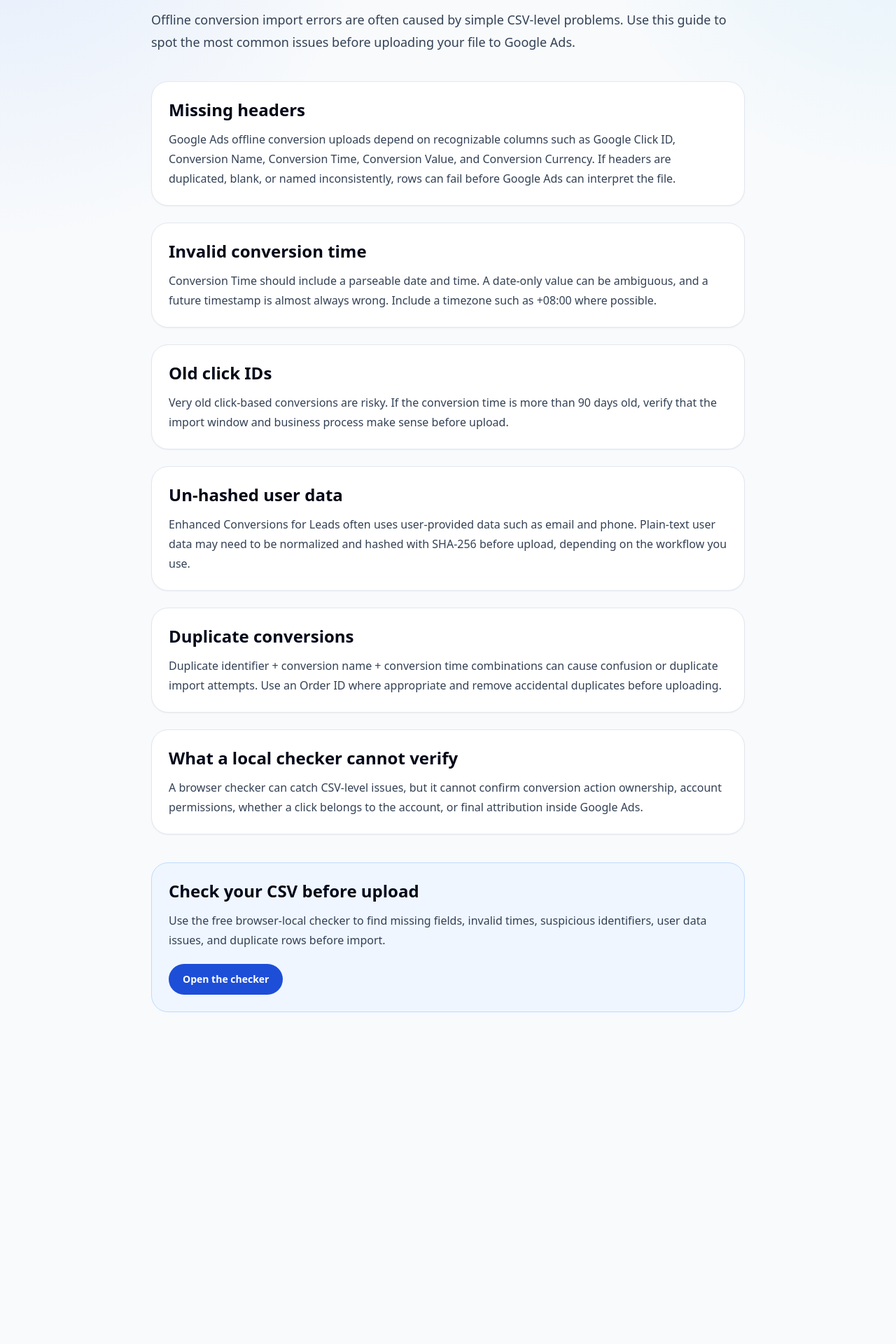
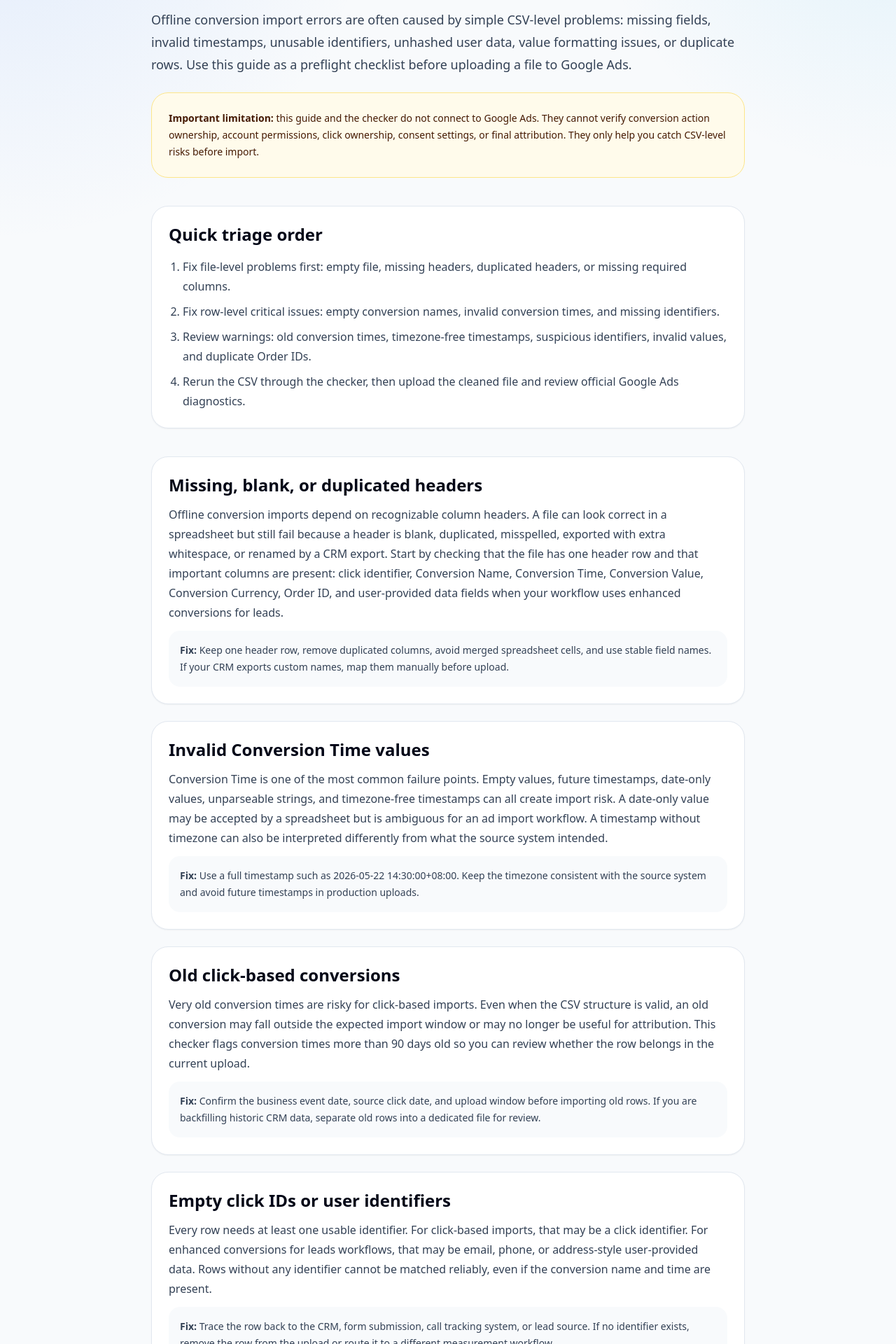
Before and after one commit to whywbhydyq/google-ads-offline-conversion-csv-checker, a Next.js app: page /guide/google-ads-offline-conversion-upload-errors in a window 1280 px wide. Shown: the part 200-2120 px from the top of the page at 70% size. Before the commit the page ends 1694 px from the top, so only its background shows below. Built offline with nearby package versions, Linux system fonts and the light colour scheme; no server answers.

Commit message:
Expand upload error guide

```diff
--- a/src/app/guide/google-ads-offline-conversion-upload-errors/page.tsx
+++ b/src/app/guide/google-ads-offline-conversion-upload-errors/page.tsx
@@ -2,16 +2,67 @@
 
 export const metadata: Metadata = {
   title: "Google Ads Offline Conversion Upload Errors: How to Fix Your CSV",
-  description: "Learn how to fix common Google Ads offline conversion CSV upload errors, including missing headers, invalid conversion time, old GCLIDs, un-hashed user data, and duplicates.",
+  description:
+    "Fix common Google Ads offline conversion CSV upload errors, including missing headers, invalid conversion time, old identifiers, unhashed user data, duplicates, values, and currency problems.",
 };
 
 const sections = [
-  { title: "Missing headers", body: "Google Ads offline conversion uploads depend on recognizable columns such as Google Click ID, Conversion Name, Conversion Time, Conversion Value, and Conversion Currency. If headers are duplicated, blank, or named inconsistently, rows can fail before Google Ads can interpret the file." },
-  { title: "Invalid conversion time", body: "Conversion Time should include a parseable date and time. A date-only value can be ambiguous, and a future timestamp is almost always wrong. Include a timezone such as +08:00 where possible." },
-  { title: "Old click IDs", body: "Very old click-based conversions are risky. If the conversion time is more than 90 days old, verify that the import window and business process make sense before upload." },
-  { title: "Un-hashed user data", body: "Enhanced Conversions for Leads often uses user-provided data such as email and phone. Plain-text user data may need to be normalized and hashed with SHA-256 before upload, depending on the workflow you use." },
-  { title: "Duplicate conversions", body: "Duplicate identifier + conversion name + conversion time combinations can cause confusion or duplicate import attempts. Use an Order ID where appropriate and remove accidental duplicates before uploading." },
-  { title: "What a local checker cannot verify", body: "A browser checker can catch CSV-level issues, but it cannot confirm conversion action ownership, account permissions, whether a click belongs to the account, or final attribution inside Google Ads." },
+  {
+    id: "missing-headers",
+    title: "Missing, blank, or duplicated headers",
+    body:
+      "Offline conversion imports depend on recognizable column headers. A file can look correct in a spreadsheet but still fail because a header is blank, duplicated, misspelled, exported with extra whitespace, or renamed by a CRM export. Start by checking that the file has one header row and that important columns are present: click identifier, Conversion Name, Conversion Time, Conversion Value, Conversion Currency, Order ID, and user-provided data fields when your workflow uses enhanced conversions for leads.",
+    fix:
+      "Keep one header row, remove duplicated columns, avoid merged spreadsheet cells, and use stable field names. If your CRM exports custom names, map them manually before upload.",
+  },
+  {
+    id: "conversion-time",
+    title: "Invalid Conversion Time values",
+    body:
+      "Conversion Time is one of the most common failure points. Empty values, future timestamps, date-only values, unparseable strings, and timezone-free timestamps can all create import risk. A date-only value may be accepted by a spreadsheet but is ambiguous for an ad import workflow. A timestamp without timezone can also be interpreted differently from what the source system intended.",
+    fix:
+      "Use a full timestamp such as 2026-05-22 14:30:00+08:00. Keep the timezone consistent with the source system and avoid future timestamps in production uploads.",
+  },
+  {
+    id: "old-identifiers",
+    title: "Old click-based conversions",
+    body:
+      "Very old conversion times are risky for click-based imports. Even when the CSV structure is valid, an old conversion may fall outside the expected import window or may no longer be useful for attribution. This checker flags conversion times more than 90 days old so you can review whether the row belongs in the current upload.",
+    fix:
+      "Confirm the business event date, source click date, and upload window before importing old rows. If you are backfilling historic CRM data, separate old rows into a dedicated file for review.",
+  },
+  {
+    id: "missing-identifiers",
+    title: "Empty click IDs or user identifiers",
+    body:
+      "Every row needs at least one usable identifier. For click-based imports, that may be a click identifier. For enhanced conversions for leads workflows, that may be email, phone, or address-style user-provided data. Rows without any identifier cannot be matched reliably, even if the conversion name and time are present.",
+    fix:
+      "Trace the row back to the CRM, form submission, call tracking system, or lead source. If no identifier exists, remove the row from the upload or route it to a different measurement workflow.",
+  },
+  {
+    id: "user-data",
+    title: "Unhashed or malformed user-provided data",
+    body:
+      "Enhanced conversions for leads can involve user-provided data such as email and phone. Depending on your upload workflow, values may need normalization and SHA-256 hashing before upload. Plain-text email, suspicious phone values, and short hash-like strings are strong signals that the export should be reviewed before import.",
+    fix:
+      "Verify whether your workflow expects raw or hashed user-provided data. When hashing is required, normalize values first, hash with SHA-256, and confirm the output is a 64-character hexadecimal digest.",
+  },
+  {
+    id: "values-currency",
+    title: "Invalid values or currency codes",
+    body:
+      "Conversion Value and Conversion Currency are optional in some workflows but still important for reporting and bidding. Invalid numbers, negative values, comma-formatted amounts, and non-standard currency codes can cause import errors or unreliable reporting. Currency should be a three-letter code such as USD, EUR, GBP, SGD, or JPY.",
+    fix:
+      "Export values as plain numbers, keep currency codes uppercase, and avoid spreadsheet formatting that turns values into localized text strings.",
+  },
+  {
+    id: "duplicates",
+    title: "Duplicate rows and repeated Order IDs",
+    body:
+      "Duplicate conversion rows can create confusing diagnostics and may lead to repeated import attempts. Repeated Order IDs are especially important to review when your conversion action uses transaction IDs or deduplication logic. A duplicate can be caused by exporting overlapping CRM date ranges or joining multiple source files without deduplication.",
+    fix:
+      "Deduplicate by identifier, conversion name, conversion time, and Order ID where available. Keep a separate audit copy of removed rows so you can explain what changed.",
+  },
 ];
 
 export default function GuidePage() {
@@ -19,9 +70,11 @@
     <main className="mx-auto max-w-4xl px-6 py-12">
       <a href="/" className="text-sm font-semibold text-blue-700 hover:text-blue-900">← Back to checker</a>
       <h1 className="mt-6 text-4xl font-bold tracking-tight text-slate-950 md:text-5xl">Google Ads Offline Conversion Upload Errors: How to Fix Your CSV</h1>
-      <p className="mt-5 text-lg leading-8 text-slate-700">Offline conversion import errors are often caused by simple CSV-level problems. Use this guide to spot the most common issues before uploading your file to Google Ads.</p>
-      <div className="mt-10 space-y-6">{sections.map((section) => <section key={section.title} className="rounded-3xl border border-slate-200 bg-white p-6 shadow-sm"><h2 className="text-2xl font-bold text-slate-950">{section.title}</h2><p className="mt-3 leading-7 text-slate-700">{section.body}</p></section>)}</div>
-      <div className="mt-10 rounded-3xl border border-blue-200 bg-blue-50 p-6"><h2 className="text-2xl font-bold text-slate-950">Check your CSV before upload</h2><p className="mt-3 leading-7 text-slate-700">Use the free browser-local checker to find missing fields, invalid times, suspicious identifiers, user data issues, and duplicate rows before import.</p><a href="/" className="mt-5 inline-flex rounded-full bg-blue-700 px-5 py-3 text-sm font-semibold text-white hover:bg-blue-800">Open the checker</a></div>
+      <p className="mt-5 text-lg leading-8 text-slate-700">Offline conversion import errors are often caused by simple CSV-level problems: missing fields, invalid timestamps, unusable identifiers, unhashed user data, value formatting issues, or duplicate rows. Use this guide as a preflight checklist before uploading a file to Google Ads.</p>
+      <div className="mt-6 rounded-3xl border border-amber-200 bg-amber-50 p-6 text-sm leading-6 text-amber-950"><strong>Important limitation:</strong> this guide and the checker do not connect to Google Ads. They cannot verify conversion action ownership, account permissions, click ownership, consent settings, or final attribution. They only help you catch CSV-level risks before import.</div>
+      <section className="mt-10 rounded-3xl border border-slate-200 bg-white p-6 shadow-sm" aria-labelledby="quick-triage"><h2 id="quick-triage" className="text-2xl font-bold text-slate-950">Quick triage order</h2><ol className="mt-4 list-decimal space-y-2 pl-5 leading-7 text-slate-700"><li>Fix file-level problems first: empty file, missing headers, duplicated headers, or missing required columns.</li><li>Fix row-level critical issues: empty conversion names, invalid conversion times, and missing identifiers.</li><li>Review warnings: old conversion times, timezone-free timestamps, suspicious identifiers, invalid values, and duplicate Order IDs.</li><li>Rerun the CSV through the checker, then upload the cleaned file and review official Google Ads diagnostics.</li></ol></section>
+      <div className="mt-10 space-y-6">{sections.map((section) => (<section id={section.id} key={section.id} className="scroll-mt-24 rounded-3xl border border-slate-200 bg-white p-6 shadow-sm"><h2 className="text-2xl font-bold text-slate-950">{section.title}</h2><p className="mt-3 leading-7 text-slate-700">{section.body}</p><p className="mt-3 rounded-2xl bg-slate-50 p-4 text-sm leading-6 text-slate-700"><strong>Fix:</strong> {section.fix}</p></section>))}</div>
+      <section className="mt-10 rounded-3xl border border-blue-200 bg-blue-50 p-6"><h2 className="text-2xl font-bold text-slate-950">Check your CSV before upload</h2><p className="mt-3 leading-7 text-slate-700">Use the free browser-local checker to find missing fields, invalid times, suspicious identifiers, user data issues, duplicate rows, and value formatting problems before import.</p><div className="mt-5 flex flex-wrap gap-3"><a href="/" className="inline-flex rounded-full bg-blue-700 px-5 py-3 text-sm font-semibold text-white hover:bg-blue-800">Open the checker</a><a href="/guide/offline-conversion-csv-template-checklist" className="inline-flex rounded-full border border-blue-300 px-5 py-3 text-sm font-semibold text-blue-800 hover:bg-white">CSV template checklist</a></div></section>
     </main>
   );
 }
```
